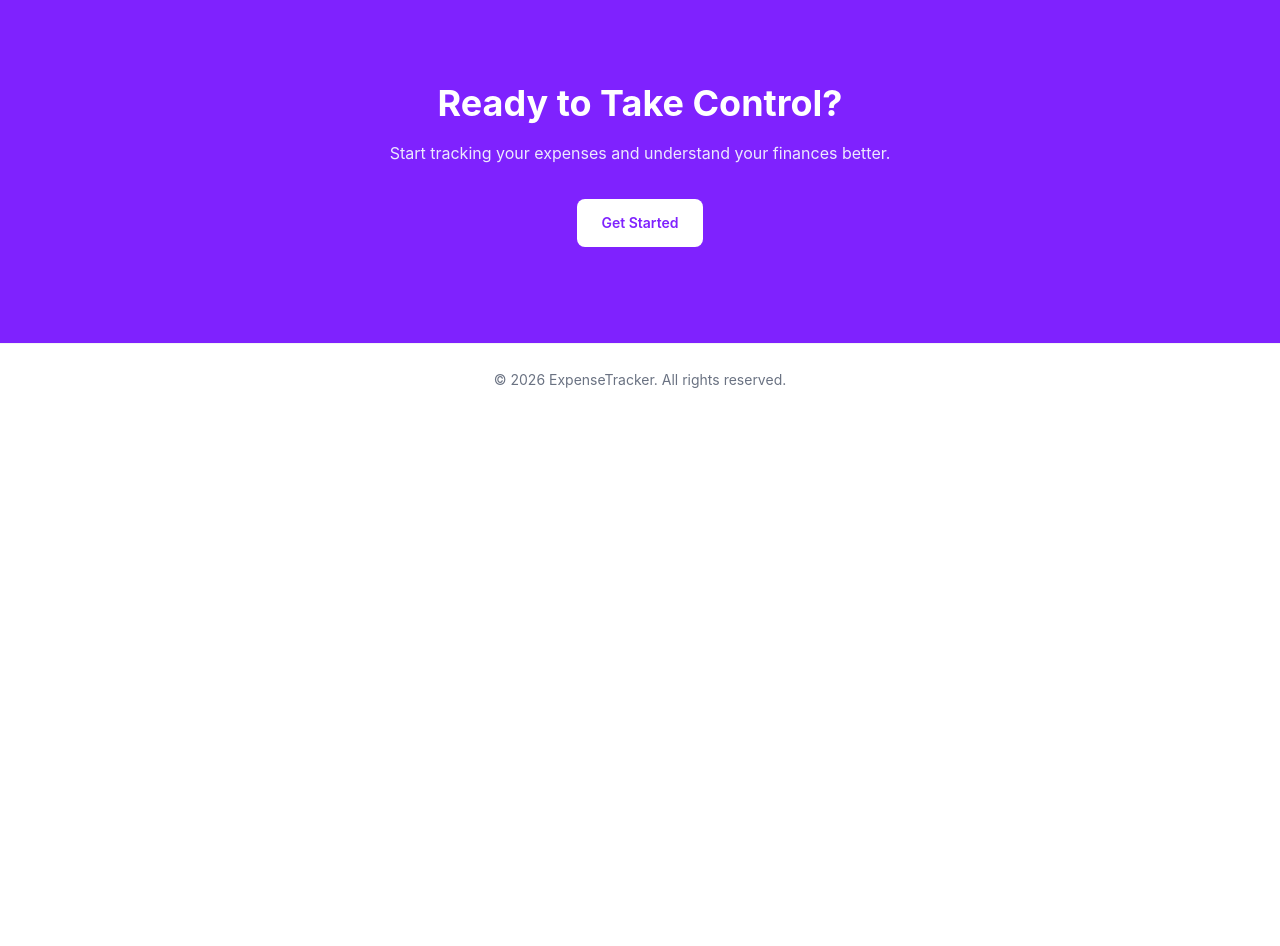
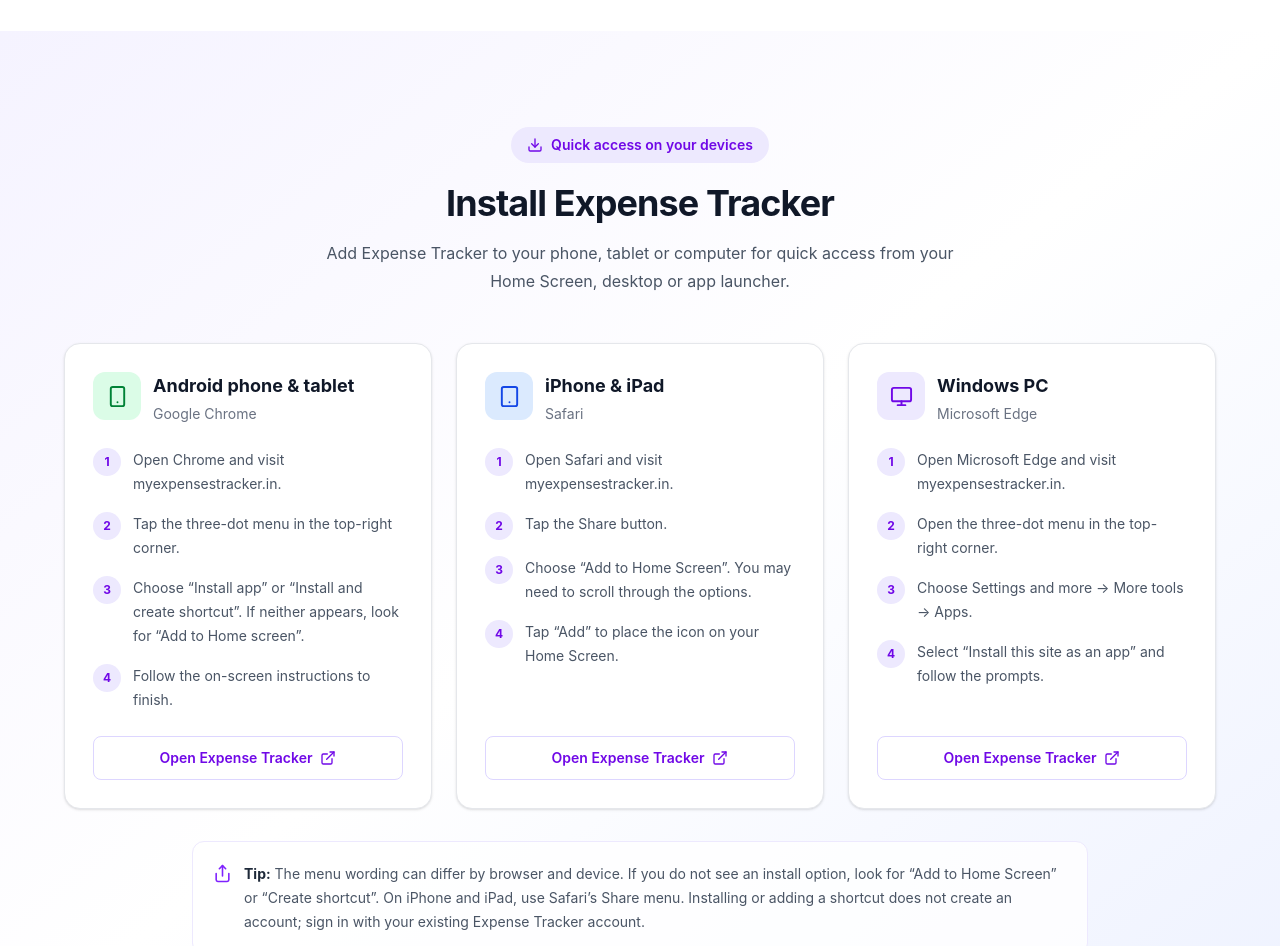
Before and after one commit to Shreyasgs305/Expense_Tracker, a React (Vite) app in the folder client/: page / in a window 1280 px wide. Shown: the part 1580-2526 px from the top of the page. Before the commit the page ends 1996 px from the top, so only its background shows below. Built offline with nearby package versions, Linux system fonts and the light colour scheme; no server answers.

Commit message:
Add mobile app installation guide

```diff
--- a/client/src/pages/Landing.jsx
+++ b/client/src/pages/Landing.jsx
@@ -8,6 +8,14 @@ import {
   BarChart3,
   Target,
   ArrowRight,
+  Smartphone,
+  Tablet,
+  Monitor,
+  Share,
+  MoreVertical,
+  PlusSquare,
+  Download,
+  ExternalLink,
 } from "lucide-react";
 
 const Landing = () => {
@@ -63,14 +71,50 @@ const Landing = () => {
     setMobileMenuOpen(false);
   };
 
+  const installGuides = [
+    {
+      title: "Android phone & tablet",
+      subtitle: "Google Chrome",
+      icon: Smartphone,
+      iconColor: "bg-green-100 text-green-700",
+      steps: [
+        "Open Chrome and visit myexpensestracker.in.",
+        "Tap the three-dot menu in the top-right corner.",
+        "Choose “Install app” or “Install and create shortcut”. If neither appears, look for “Add to Home screen”.",
+        "Follow the on-screen instructions to finish.",
+      ],
+    },
+    {
+      title: "iPhone & iPad",
+      subtitle: "Safari",
+      icon: Tablet,
+      iconColor: "bg-blue-100 text-blue-700",
+      steps: [
+        "Open Safari and visit myexpensestracker.in.",
+        "Tap the Share button.",
+        "Choose “Add to Home Screen”. You may need to scroll through the options.",
+        "Tap “Add” to place the icon on your Home Screen.",
+      ],
+    },
+    {
+      title: "Windows PC",
+      subtitle: "Microsoft Edge",
+      icon: Monitor,
+      iconColor: "bg-violet-100 text-violet-700",
+      steps: [
+        "Open Microsoft Edge and visit myexpensestracker.in.",
+        "Open the three-dot menu in the top-right corner.",
+        "Choose Settings and more → More tools → Apps.",
+        "Select “Install this site as an app” and follow the prompts.",
+      ],
+    },
+  ];
+
   return (
     <div className="min-h-screen overflow-x-hidden bg-white">
-      {/* =====================================================
-          NAVBAR
-      ====================================================== */}
+      {/* NAVBAR */}
       <header className="border-b border-gray-100 bg-white">
         <div className="mx-auto flex h-16 w-full max-w-7xl items-center justify-between px-4 sm:h-[68px] sm:px-6 lg:h-[72px] lg:px-8">
-          {/* Logo */}
           <Link
             to="/"
             onClick={closeMenu}
@@ -79,22 +123,25 @@ const Landing = () => {
             ExpenseTracker
           </Link>
 
-          {/* Desktop Navigation */}
-          <nav className="hidden items-center gap-7 md:flex lg:gap-9">
+          <nav className="hidden items-center gap-5 md:flex lg:gap-7">
             <a
               href="#features"
               className="text-sm font-medium text-gray-600 transition hover:text-violet-600"
             >
               Features
             </a>
-
             <a
               href="#how-it-works"
               className="text-sm font-medium text-gray-600 transition hover:text-violet-600"
             >
               How It Works
             </a>
-
+            <a
+              href="#install-app"
+              className="text-sm font-medium text-gray-600 transition hover:text-violet-600"
+            >
+              Install App
+            </a>
             <a
               href="#about"
               className="text-sm font-medium text-gray-600 transition hover:text-violet-600"
@@ -103,7 +150,6 @@ const Landing = () => {
             </a>
           </nav>
 
-          {/* Desktop Actions */}
           <div className="hidden items-center gap-2 md:flex">
             <Link
               to="/login"
@@ -111,7 +157,6 @@ const Landing = () => {
             >
               Login
             </Link>
-
             <Link
               to="/register"
               className="rounded-lg bg-violet-600 px-5 py-2.5 text-sm font-semibold text-white transition hover:bg-violet-700"
@@ -120,18 +165,17 @@ const Landing = () => {
             </Link>
           </div>
 
-          {/* Mobile Menu */}
           <button
             type="button"
             onClick={() => setMobileMenuOpen((prev) => !prev)}
             className="flex h-10 w-10 items-center justify-center rounded-lg text-gray-700 hover:bg-gray-100 md:hidden"
-            aria-label="Toggle menu"
+            aria-label={mobileMenuOpen ? "Close menu" : "Open menu"}
+            aria-expanded={mobileMenuOpen}
           >
             {mobileMenuOpen ? <X size={22} /> : <Menu size={22} />}
           </button>
         </div>
 
-        {/* Mobile Navigation */}
         {mobileMenuOpen && (
           <div className="border-t border-gray-100 md:hidden">
             <div className="px-4 py-4 sm:px-6">
@@ -143,7 +187,6 @@ const Landing = () => {
                 >
                   Features
                 </a>
-
                 <a
                   href="#how-it-works"
                   onClick={closeMenu}
@@ -151,7 +194,13 @@ const Landing = () => {
                 >
                   How It Works
                 </a>
-
+                <a
+                  href="#install-app"
+                  onClick={closeMenu}
+                  className="rounded-lg px-3 py-3 text-sm font-medium text-gray-700 hover:bg-gray-50"
+                >
+                  Install App
+                </a>
                 <a
                   href="#about"
                   onClick={closeMenu}
@@ -169,7 +218,6 @@ const Landing = () => {
                 >
                   Login
                 </Link>
-
                 <Link
                   to="/register"
                   onClick={closeMenu}
@@ -183,27 +231,22 @@ const Landing = () => {
         )}
       </header>
 
-      {/* =====================================================
-          HERO
-      ====================================================== */}
       <main>
+        {/* HERO */}
         <section className="px-4 pb-5 pt-5 sm:px-6 sm:pb-20 sm:pt-20 md:px-8 md:pb-20 md:pt-20 lg:pb-20 lg:pt-20">
           <div className="mx-auto w-full max-w-7xl">
             <div className="mx-auto max-w-4xl text-center">
               <p className="mb-5 text-xs font-semibold uppercase tracking-wider text-violet-600 sm:mb-6 sm:text-sm">
                 Smart Personal Finance
               </p>
-
               <h1 className="text-4xl font-bold leading-[1.12] tracking-tight text-gray-900 sm:text-5xl md:text-6xl lg:text-[60px] xl:text-[64px]">
                 Take Control of{" "}
                 <span className="text-violet-600">Your Money</span>
               </h1>
-
               <p className="mx-auto mt-5 max-w-2xl text-sm leading-6 text-gray-600 sm:mt-6 sm:text-base sm:leading-7 md:text-lg md:leading-8">
                 Track your expenses, manage your accounts, set budgets, and
                 understand your financial habits — all in one place.
               </p>
-
               <div className="mt-7 flex flex-col gap-3 sm:mt-8 sm:flex-row sm:justify-center">
                 <Link
                   to="/register"
@@ -215,7 +258,6 @@ const Landing = () => {
                     className="transition-transform group-hover:translate-x-1"
                   />
                 </Link>
-
                 <Link
                   to="/login"
                   className="flex h-12 w-full items-center justify-center rounded-lg border border-gray-200 bg-white px-6 text-sm font-semibold text-gray-700 transition hover:bg-gray-50 sm:w-auto"
@@ -223,13 +265,18 @@ const Landing = () => {
                   Login
                 </Link>
               </div>
+              <a
+                href="#install-app"
+                className="mt-5 inline-flex items-center gap-2 text-sm font-semibold text-violet-700 hover:text-violet-800"
+              >
+                <Download size={17} />
+                Install on your device
+              </a>
             </div>
           </div>
         </section>
 
-        {/* =====================================================
-            FEATURES
-        ====================================================== */}
+        {/* FEATURES */}
         <section
           id="features"
           className="bg-gray-50 px-4 py-16 sm:px-6 sm:py-20 md:px-8 md:py-24 lg:py-28"
@@ -239,17 +286,13 @@ const Landing = () => {
               <h2 className="text-2xl font-bold tracking-tight text-gray-900 sm:text-3xl md:text-4xl">
                 Everything You Need
               </h2>
-
               <p className="mt-3 text-sm text-gray-600 sm:text-base">
                 Simple tools to help you manage your finances.
               </p>
             </div>
-
-            {/* 2 columns mobile/tablet → 4 columns desktop */}
             <div className="mx-auto mt-10 grid max-w-5xl grid-cols-2 gap-3 sm:mt-12 sm:gap-5 lg:grid-cols-4 lg:gap-4">
               {features.map((feature) => {
                 const Icon = feature.icon;
-
                 return (
                   <div
                     key={feature.title}
@@ -258,11 +301,9 @@ const Landing = () => {
                     <div className="flex h-9 w-9 items-center justify-center rounded-lg bg-violet-100 text-violet-600 sm:h-10 sm:w-10">
                       <Icon size={18} />
                     </div>
-
                     <h3 className="mt-4 text-sm font-bold leading-5 text-gray-900 sm:mt-5 sm:text-lg">
                       {feature.title}
                     </h3>
-
                     <p className="mt-2 text-xs leading-5 text-gray-600 sm:text-sm sm:leading-6">
                       {feature.description}
                     </p>
@@ -273,9 +314,7 @@ const Landing = () => {
           </div>
         </section>
 
-        {/* =====================================================
-            HOW IT WORKS
-        ====================================================== */}
+        {/* HOW IT WORKS */}
         <section
           id="how-it-works"
           className="px-4 py-16 sm:px-6 sm:py-20 md:px-8 md:py-24 lg:py-28"
@@ -285,12 +324,10 @@ const Landing = () => {
               <h2 className="text-2xl font-bold tracking-tight text-gray-900 sm:text-3xl md:text-4xl">
                 How It Works
               </h2>
-
               <p className="mt-3 text-sm text-gray-600 sm:text-base">
                 Start managing your money in just a few steps.
               </p>
             </div>
-
             <div className="mx-auto mt-10 grid max-w-5xl grid-cols-1 gap-10 sm:mt-12 sm:grid-cols-2 sm:gap-y-12 lg:grid-cols-4 lg:gap-6">
               {steps.map((step) => (
                 <div
@@ -300,11 +337,9 @@ const Landing = () => {
                   <div className="mx-auto flex h-11 w-11 items-center justify-center rounded-full bg-violet-100 text-xs font-bold text-violet-600 sm:h-12 sm:w-12 sm:text-sm">
                     {step.number}
                   </div>
-
                   <h3 className="mt-4 text-sm font-bold text-gray-900 sm:text-base">
                     {step.title}
                   </h3>
-
                   <p className="mt-2 text-xs leading-5 text-gray-600 sm:text-sm sm:leading-6">
                     {step.description}
                   </p>
@@ -314,9 +349,97 @@ const Landing = () => {
           </div>
         </section>
 
-        {/* =====================================================
-            CTA
-        ====================================================== */}
+        {/* INSTALL APP - RESPONSIVE ON MOBILE, TABLET AND DESKTOP */}
+        <section
+          id="install-app"
+          className="scroll-mt-20 bg-gradient-to-br from-violet-50 via-white to-indigo-50 px-4 py-16 sm:px-6 sm:py-20 md:px-8 md:py-24"
+        >
+          <div className="mx-auto w-full max-w-7xl">
+            <div className="mx-auto max-w-3xl text-center">
+              <span className="inline-flex items-center gap-2 rounded-full bg-violet-100 px-4 py-2 text-xs font-semibold text-violet-700 sm:text-sm">
+                <Download size={16} />
+                Quick access on your devices
+              </span>
+              <h2 className="mt-5 text-2xl font-bold tracking-tight text-gray-900 sm:text-3xl md:text-4xl">
+                Install Expense Tracker
+              </h2>
+              <p className="mx-auto mt-4 max-w-2xl text-sm leading-6 text-gray-600 sm:text-base sm:leading-7">
+                Add Expense Tracker to your phone, tablet or computer for quick
+                access from your Home Screen, desktop or app launcher.
+              </p>
+            </div>
+
+            <div className="mx-auto mt-10 grid max-w-6xl grid-cols-1 gap-5 sm:mt-12 md:grid-cols-2 xl:grid-cols-3 xl:gap-6">
+              {installGuides.map((guide) => {
+                const Icon = guide.icon;
+                return (
+                  <article
+                    key={guide.title}
+                    className="flex h-full min-w-0 flex-col rounded-2xl border border-gray-200 bg-white p-5 shadow-sm transition duration-200 hover:-translate-y-0.5 hover:shadow-md sm:p-6 lg:p-7"
+                  >
+                    <div className="flex items-start gap-3">
+                      <div
+                        className={`flex h-12 w-12 shrink-0 items-center justify-center rounded-xl ${guide.iconColor}`}
+                      >
+                        <Icon size={23} />
+                      </div>
+                      <div className="min-w-0">
+                        <h3 className="text-base font-bold text-gray-900 sm:text-lg">
+                          {guide.title}
+                        </h3>
+                        <p className="mt-1 text-sm text-gray-500">
+                          {guide.subtitle}
+                        </p>
+                      </div>
+                    </div>
+
+                    <ol className="mt-6 flex-1 space-y-4">
+                      {guide.steps.map((step, index) => (
+                        <li
+                          key={step}
+                          className="flex items-start gap-3 text-sm leading-6 text-gray-600"
+                        >
+                          <span className="flex h-7 w-7 shrink-0 items-center justify-center rounded-full bg-violet-100 text-xs font-bold text-violet-700">
+                            {index + 1}
+                          </span>
+                          <span className="min-w-0 break-words">{step}</span>
+                        </li>
+                      ))}
+                    </ol>
+
+                    <a
+                      href="https://myexpensestracker.in"
+                      target="_blank"
+                      rel="noreferrer"
+                      className="mt-6 inline-flex min-h-11 items-center justify-center gap-2 rounded-lg border border-violet-200 px-4 py-2.5 text-sm font-semibold text-violet-700 transition hover:bg-violet-50 focus:outline-none focus:ring-2 focus:ring-violet-500 focus:ring-offset-2"
+                    >
+                      Open Expense Tracker
+                      <ExternalLink size={16} />
+                    </a>
+                  </article>
+                );
+              })}
+            </div>
+
+            <div className="mx-auto mt-6 max-w-4xl rounded-xl border border-violet-100 bg-white/80 p-4 sm:mt-8 sm:p-5">
+              <div className="flex items-start gap-3">
+                <div className="mt-0.5 shrink-0 text-violet-600">
+                  <Share size={19} />
+                </div>
+                <p className="text-xs leading-5 text-gray-600 sm:text-sm sm:leading-6">
+                  <strong className="text-gray-800">Tip:</strong> The menu
+                  wording can differ by browser and device. If you do not see an
+                  install option, look for “Add to Home Screen” or “Create
+                  shortcut”. On iPhone and iPad, use Safari’s Share menu.
+                  Installing or adding a shortcut does not create an account;
+                  sign in with your existing Expense Tracker account.
+                </p>
+              </div>
+            </div>
+          </div>
+        </section>
+
+        {/* CTA */}
         <section
           id="about"
           className="bg-violet-600 px-4 py-16 sm:px-6 sm:py-20 md:px-8 md:py-24"
@@ -325,11 +448,9 @@ const Landing = () => {
             <h2 className="text-2xl font-bold text-white sm:text-3xl md:text-4xl">
               Ready to Take Control?
             </h2>
-
             <p className="mx-auto mt-4 max-w-xl text-sm leading-6 text-violet-100 sm:text-base sm:leading-7">
               Start tracking your expenses and understand your finances better.
             </p>
-
             <Link
               to="/register"
               className="mt-7 inline-flex h-11 items-center justify-center rounded-lg bg-white px-6 text-sm font-semibold text-violet-600 transition hover:bg-gray-50 sm:mt-8 sm:h-12"
@@ -340,12 +461,10 @@ const Landing = () => {
         </section>
       </main>
 
-      {/* =====================================================
-          FOOTER
-      ====================================================== */}
+      {/* FOOTER */}
       <footer className="border-t border-gray-100 bg-white">
         <div className="mx-auto flex min-h-[68px] w-full max-w-7xl items-center justify-center px-4 sm:min-h-[72px] sm:px-6 lg:px-8">
-          <p className="text-xs text-gray-500 sm:text-sm">
+          <p className="text-center text-xs text-gray-500 sm:text-sm">
             © 2026 ExpenseTracker. All rights reserved.
           </p>
         </div>
```
